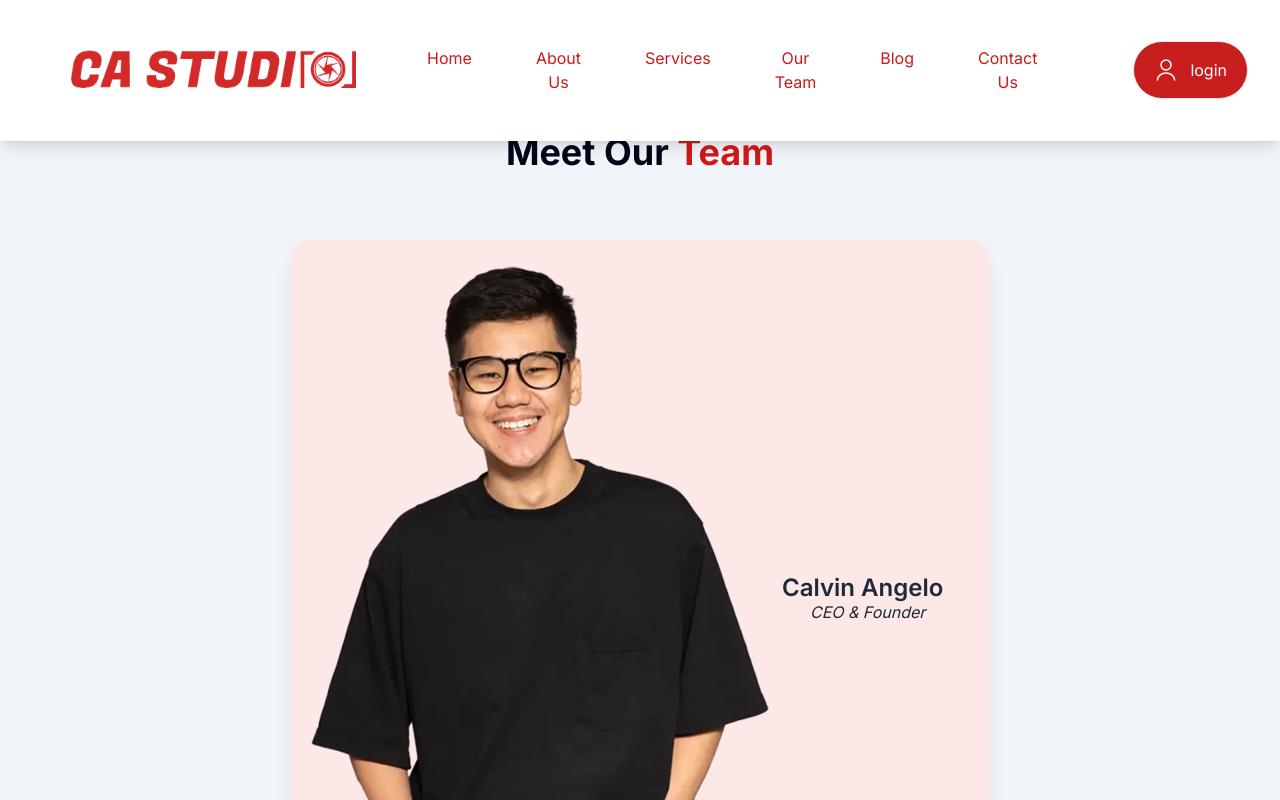
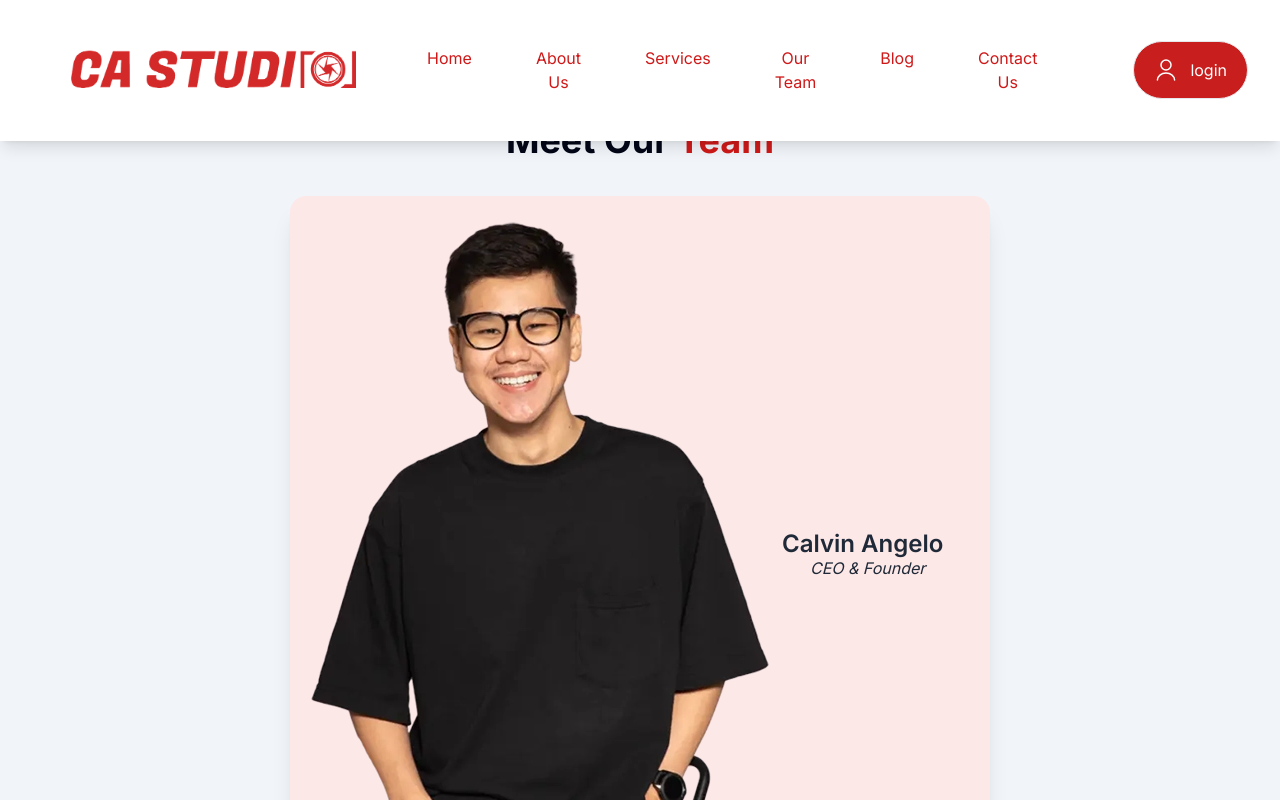
Before and after one commit to inicallo/company-portfolio, a Next.js app: page /team in a window 1280 px wide. Shown: the top 800 px of the page. Built offline with nearby package versions, Linux system fonts and the light colour scheme; no server answers.

Commit message:
clear the empty space

```diff
--- a/src/app/team/team-user/PG-page.tsx
+++ b/src/app/team/team-user/PG-page.tsx
@@ -39,7 +39,7 @@ const PGGlobal: NextPage = () => {
 
   return (
     <section className="relative bg-slate-100">
-      <div className="relative flex justify-center pt-5 pb-6 lg:pt-7 ">
+      <div className="relative flex justify-center pt-5 pb-6 lg:pt-7">
         <div className="container">
           <div className="max-h-screen text-center mb-1">
             <div className="mx-auto text-center lg:mt-5 mb-3 w-full lg:w-1/2">
--- a/src/app/team/team-user/TeamLeader.tsx
+++ b/src/app/team/team-user/TeamLeader.tsx
@@ -3,15 +3,11 @@ import React from "react";
 
 const TeamLeader = () => {
   return (
-    <section className="grid grid-rows-2 pb-24 bg-slate-100">
-      <div className="relative flex justify-center pt-14 lg:pt-5">
-        <div className="container">
-          <div className="max-h-screen text-center mb-5">
-            <div className="mx-auto text-center lg:mt-8 mb-3 w-full lg:w-1/2">
-              <h4 className="font-bold bg-gradient-to-br text-dark1 text-4xl mb-3 lg:text-4xl pb-8">
-                Meet Our<span className="pb-1 text-primary"> Team</span>
+    <section className="bg-slate-100 py-14 lg:py-10">
+      <div className="container mx-auto text-center">
+        <h4 className="font-bold bg-gradient-to-br text-dark1 text-4xl mb-6 lg:text-4xl">
+          Meet Our<span className="text-primary"> Team</span>
         </h4>
-            </div>
         <div className="mt-9">
           <div className="flex flex-wrap justify-center gap-5 mx-6 ">
             <div className="card card-side bg-red-100 shadow-xl hover:shadow-lg hover:shadow-red-400">
@@ -58,8 +54,6 @@ const TeamLeader = () => {
           </div>
         </div>
       </div>
-        </div>
-      </div>
     </section>
   );
 };
```
Lines whose indentation alone changed are shown as unchanged.
